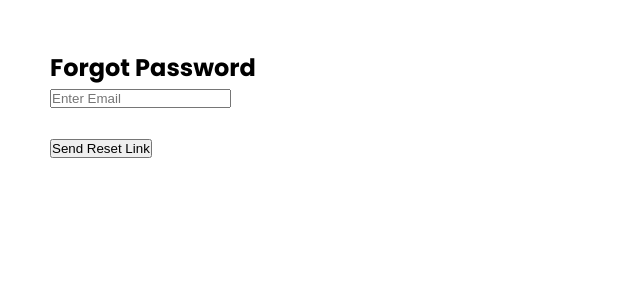
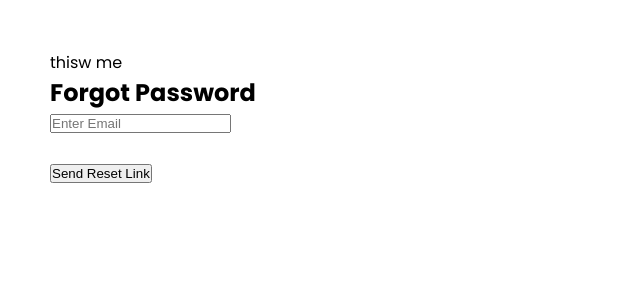
Before and after one commit to seema-1802/Linkendls, a Next.js app in the folder frontend/: page /forgot-password in a window 1280 px wide. Shown: the top 300 px of the page, without its empty margins (0-640 px from the left). Built offline with nearby package versions, Linux system fonts and the light colour scheme.

Commit message:
update forgot-password   initial commit

```diff
--- a/frontend/src/pages/forgot-password/index.jsx
+++ b/frontend/src/pages/forgot-password/index.jsx
@@ -42,6 +42,7 @@ const handleSubmit = async () => {
 
   return (
     <div style={{ padding: 50 }}>
+      <p>thisw me</p>
       <h2>Forgot Password</h2>
 
       <input
```
